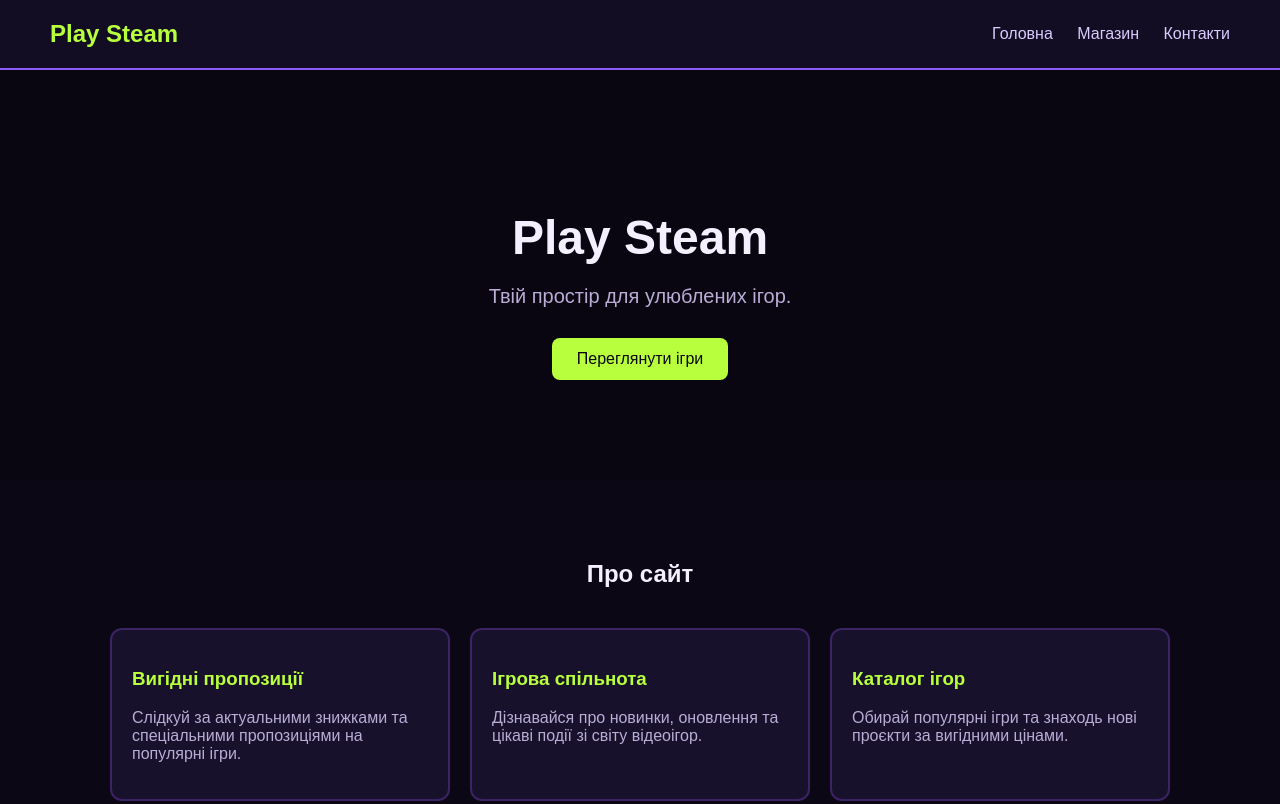
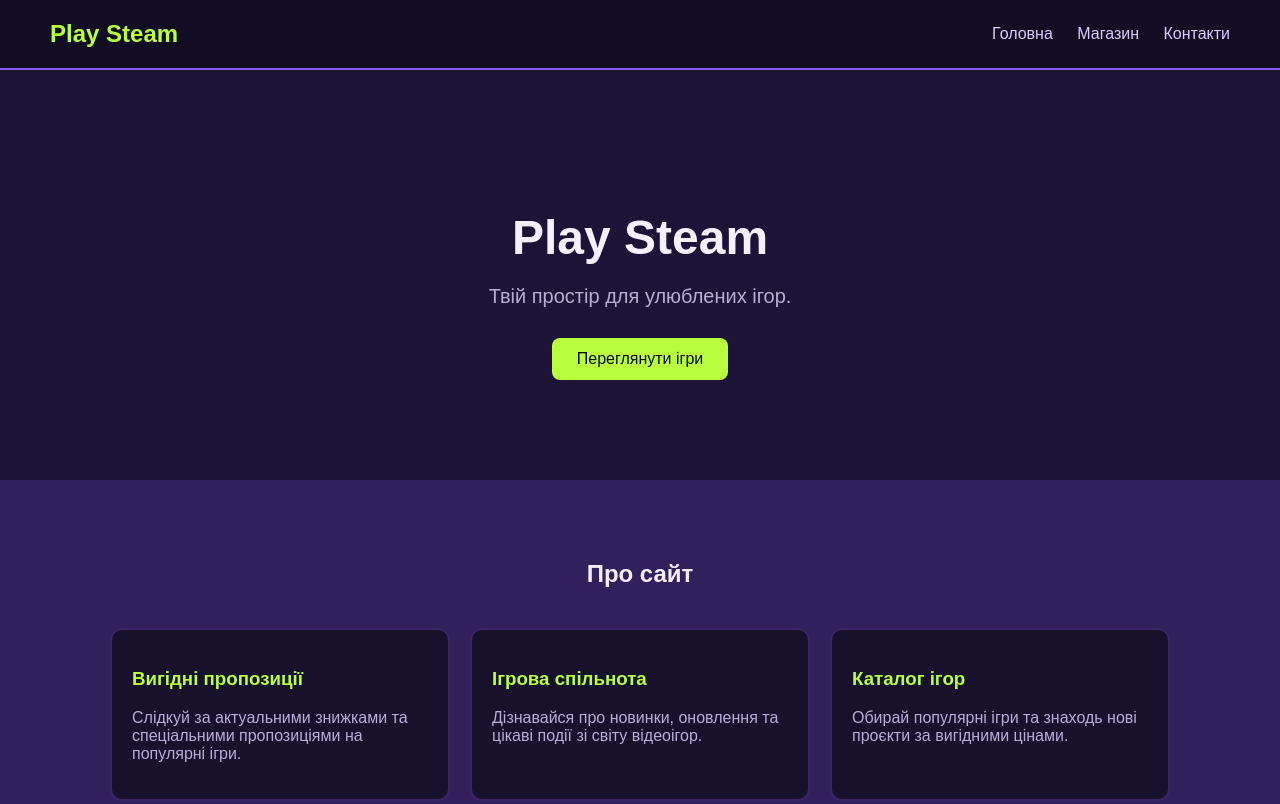
Before and after one commit to logikalutsk-coder/play-steamm, a plain HTML site: page index.html in a window 1280 px wide. Shown: the top 804 px of the page. Drawn offline with Linux system fonts and the light colour scheme.

Commit message:
Refactor CSS styles for improved design
Updated styles for body, header, hero section, and footer. Adjusted colors and layout for improved aesthetics.

```diff
--- a/style.css
+++ b/style.css
@@ -15,7 +15,7 @@ body {
     font-family: Arial, sans-serif;
 
     /* Білий фон */
-   background-color: #0B0714;
+   background-color: #32205c;
     color: #F4F0FF;
 }
 
@@ -74,7 +74,7 @@ nav a:hover {
     padding: 100px 20px;
 
     /* Чорний фон */
- background-color: #090611;
+ background-color: #1d1336;
     color: #F4F0FF;
 }
 
```
